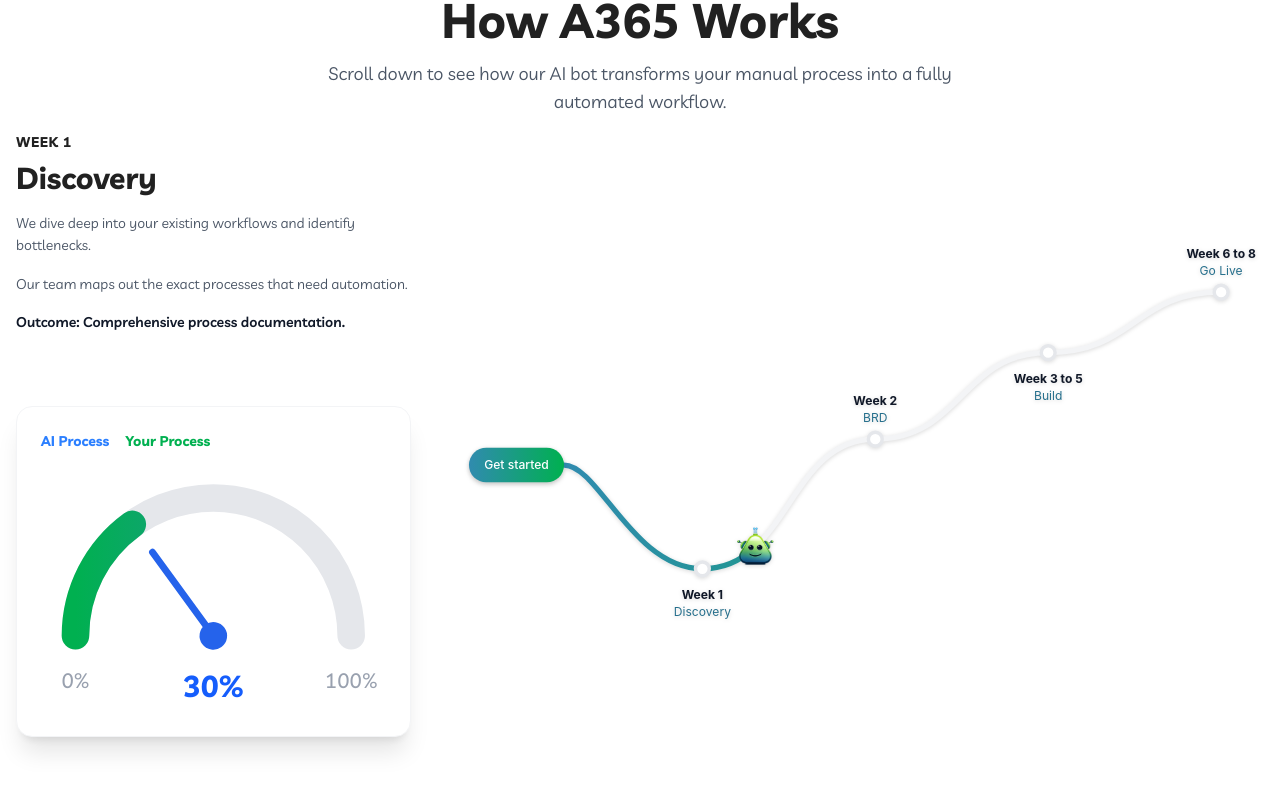
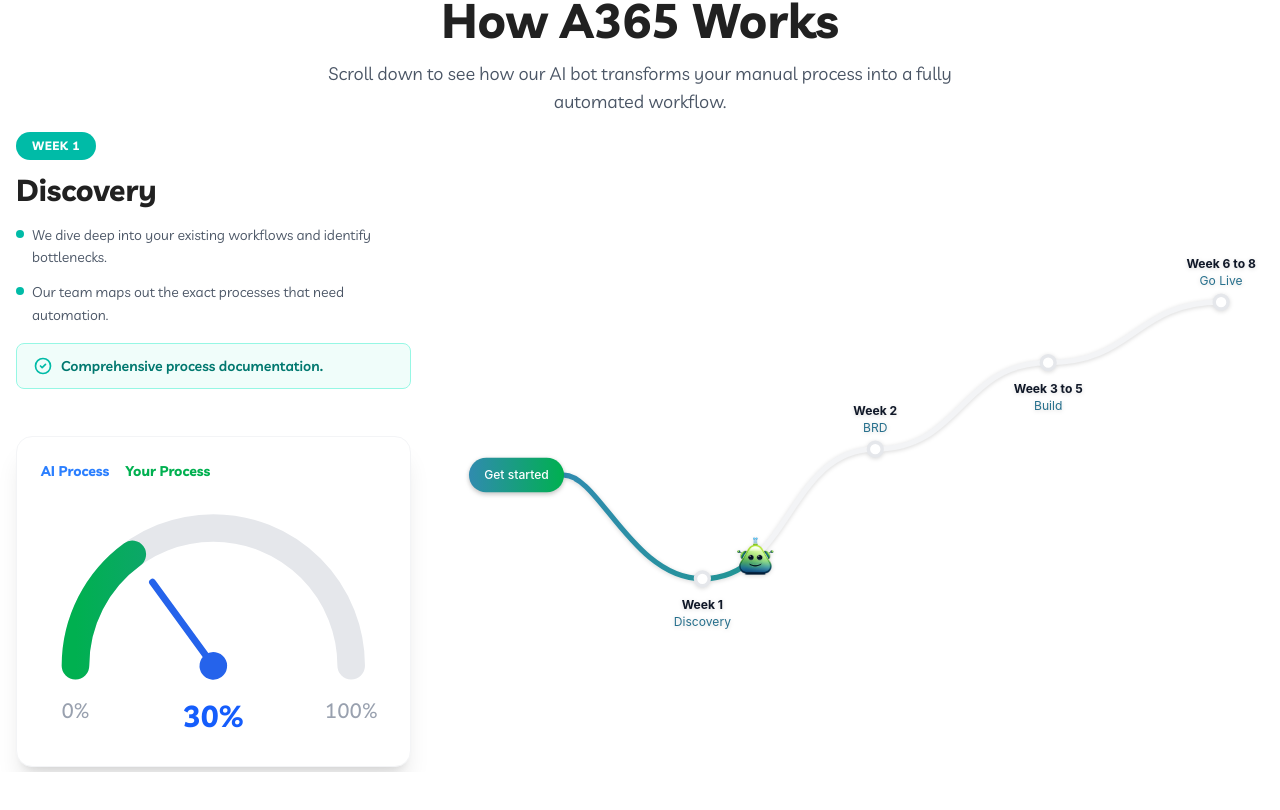
Before and after one commit to A365shift-DevTeam/A365-Automation, a React (Vite) app: page / in a window 1280 px wide. Shown: the part 1659-2469 px from the top of the page. Built offline with nearby package versions, Linux system fonts and the light colour scheme.

Commit message:
how its work content color change

```diff
--- a/src/components/sections/HowItWorks.tsx
+++ b/src/components/sections/HowItWorks.tsx
@@ -1,6 +1,54 @@
 import { motion, useScroll, useTransform } from 'motion/react';
 import { useRef, useState, useEffect } from 'react';
 import ambotLogo from '../../assets/Ambot logo png.png';
+
+const PHASE_COLORS = [
+  {
+    badge: 'bg-blue-500',
+    title: 'text-blue-700',
+    dot: 'bg-blue-500',
+    outcomeBg: 'bg-blue-50',
+    outcomeText: 'text-blue-700',
+    outcomeBorder: 'border-blue-200',
+    iconColor: 'text-blue-500',
+  },
+  {
+    badge: 'bg-teal-500',
+    title: 'text-teal-700',
+    dot: 'bg-teal-500',
+    outcomeBg: 'bg-teal-50',
+    outcomeText: 'text-teal-700',
+    outcomeBorder: 'border-teal-200',
+    iconColor: 'text-teal-500',
+  },
+  {
+    badge: 'bg-amber-500',
+    title: 'text-amber-700',
+    dot: 'bg-amber-500',
+    outcomeBg: 'bg-amber-50',
+    outcomeText: 'text-amber-700',
+    outcomeBorder: 'border-amber-200',
+    iconColor: 'text-amber-500',
+  },
+  {
+    badge: 'bg-purple-500',
+    title: 'text-purple-700',
+    dot: 'bg-purple-500',
+    outcomeBg: 'bg-purple-50',
+    outcomeText: 'text-purple-700',
+    outcomeBorder: 'border-purple-200',
+    iconColor: 'text-purple-500',
+  },
+  {
+    badge: 'bg-green-500',
+    title: 'text-green-700',
+    dot: 'bg-green-500',
+    outcomeBg: 'bg-green-50',
+    outcomeText: 'text-green-700',
+    outcomeBorder: 'border-green-200',
+    iconColor: 'text-green-500',
+  },
+];
 
 const PHASES = [
   {
@@ -9,7 +57,8 @@
     title: "Ready to start",
     desc1: "Let's embark on the automation journey.",
     desc2: "We will analyze your current processes.",
-    outcome: "A clear roadmap for automation."
+    outcome: "A clear roadmap for automation.",
+    colorIndex: 0,
   },
   {
     threshold: 0.35,
@@ -17,7 +66,8 @@
     title: "Discovery",
     desc1: "We dive deep into your existing workflows and identify bottlenecks.",
     desc2: "Our team maps out the exact processes that need automation.",
-    outcome: "Comprehensive process documentation."
+    outcome: "Comprehensive process documentation.",
+    colorIndex: 1,
   },
   {
     threshold: 0.6,
@@ -25,7 +75,8 @@
     title: "BRD",
     desc1: "Business Requirements Document creation.",
     desc2: "We finalize the scope, tools, and expected ROI.",
-    outcome: "Approved blueprint for the bot."
+    outcome: "Approved blueprint for the bot.",
+    colorIndex: 2,
   },
   {
     threshold: 0.85,
@@ -33,7 +84,8 @@
     title: "Build & Train",
     desc1: "We develop the platform, configure AI models, integrate systems, and run iterative testing.",
     desc2: "Automation workflows, backend logic, and UI components are implemented.",
-    outcome: "Production-ready AI system."
+    outcome: "Production-ready AI system.",
+    colorIndex: 3,
   },
   {
     threshold: 1.1,
@@ -41,7 +93,8 @@
     title: "Go Live",
     desc1: "Deployment to production environment.",
     desc2: "We monitor the bot's performance and make necessary adjustments.",
-    outcome: "Fully automated workflow."
+    outcome: "Fully automated workflow.",
+    colorIndex: 4,
   }
 ];
 
@@ -63,6 +116,8 @@
     });
   }, [scrollYProgress]);
 
+  const colors = PHASE_COLORS[currentPhase.colorIndex];
+
   // The exact path the bot and the progress line will follow
   const pathString = "M 190 280 C 230 280, 270 400, 350 400 C 450 400, 450 250, 550 250 C 650 250, 650 150, 750 150 C 850 150, 850 80, 950 80";
 
@@ -82,12 +137,32 @@
           {/* Left Side: Text & Gauge */}
           <div className="lg:col-span-4 flex flex-col gap-6 justify-center">
             {/* Text Description - fixed height to prevent layout shift */}
-            <div className="h-[250px] overflow-hidden">
-              <h4 className="text-primary-500 font-bold text-sm tracking-wider uppercase mb-2">{currentPhase.week}</h4>
-              <h3 className="text-3xl font-bold text-gray-900 mb-4">{currentPhase.title}</h3>
-              <p className="text-gray-600 mb-4 text-sm leading-relaxed">{currentPhase.desc1}</p>
-              <p className="text-gray-600 mb-4 text-sm leading-relaxed">{currentPhase.desc2}</p>
-              <p className="text-gray-900 font-semibold text-sm">Outcome: {currentPhase.outcome}</p>
+            <div className="h-[280px] overflow-hidden">
+              {/* Week Badge */}
+              <span className={`inline-block px-4 py-1.5 rounded-full text-white text-xs font-bold tracking-wider uppercase mb-3 ${colors.badge}`}>
+                {currentPhase.week}
+              </span>
+
+              {/* Title */}
+              <h3 className={`text-3xl font-bold mb-4 ${colors.title}`}>{currentPhase.title}</h3>
+
+              {/* Descriptions with colored bullet dots */}
+              <div className="flex items-start gap-2 mb-3">
+                <span className={`mt-1.5 w-2 h-2 rounded-full shrink-0 ${colors.dot}`}></span>
+                <p className="text-gray-600 text-sm leading-relaxed">{currentPhase.desc1}</p>
+              </div>
+              <div className="flex items-start gap-2 mb-4">
+                <span className={`mt-1.5 w-2 h-2 rounded-full shrink-0 ${colors.dot}`}></span>
+                <p className="text-gray-600 text-sm leading-relaxed">{currentPhase.desc2}</p>
+              </div>
+
+              {/* Outcome Box */}
+              <div className={`flex items-center gap-2 px-4 py-3 rounded-lg border ${colors.outcomeBg} ${colors.outcomeBorder}`}>
+                <svg className={`w-5 h-5 shrink-0 ${colors.iconColor}`} fill="none" viewBox="0 0 24 24" stroke="currentColor" strokeWidth={2}>
+                  <path strokeLinecap="round" strokeLinejoin="round" d="M9 12l2 2 4-4m6 2a9 9 0 11-18 0 9 9 0 0118 0z" />
+                </svg>
+                <p className={`text-sm font-semibold ${colors.outcomeText}`}>{currentPhase.outcome}</p>
+              </div>
             </div>
 
             {/* Gauge Card */}
```
Also changed, not shown: 1 other file (tests, documents, lock files or other folders).
